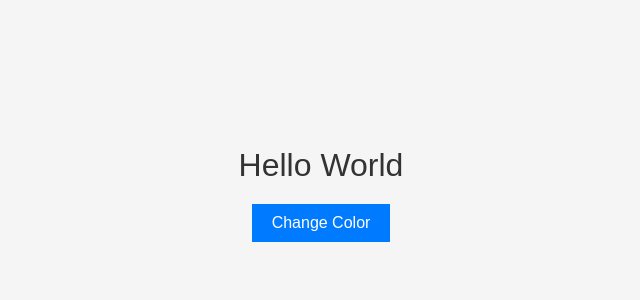
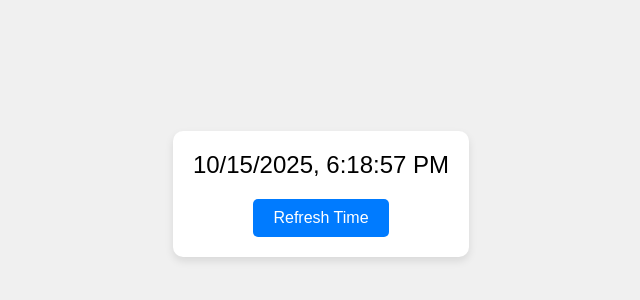
Before and after one commit to 24f3001764/test-task-001, a plain HTML site: page index.html in a window 1280 px wide. Shown: the part 206-506 px from the top of the page, without its empty margins (319-959 px from the left). Drawn offline with Linux system fonts and the light colour scheme.

Commit message:
Update application: Round 2 update

```diff
--- a/index.html
+++ b/index.html
@@ -3,60 +3,54 @@
 <head>
 <meta charset="UTF-8">
 <meta name="viewport" content="width=device-width, initial-scale=1.0">
-    <title>Hello World App</title>
+<title>Date and Time Display</title>
 <style>
   body {
-            font-family: 'Arial', sans-serif;
+    font-family: Arial, sans-serif;
     display: flex;
     justify-content: center;
     align-items: center;
     height: 100vh;
     margin: 0;
-            background-color: #f5f5f5;
+    background-color: #f0f0f0;
   }
   .container {
     text-align: center;
+    padding: 20px;
+    background-color: white;
+    border-radius: 10px;
+    box-shadow: 0 4px 8px rgba(0,0,0,0.1);
   }
-        #helloText {
-            font-size: 2rem;
-            color: #333;
+  .time-display {
+    margin-bottom: 20px;
+    font-size: 24px;
   }
-        #colorButton {
+  .refresh-btn {
     padding: 10px 20px;
-            font-size: 1rem;
-            margin-top: 20px;
+    font-size: 16px;
     cursor: pointer;
     border: none;
+    border-radius: 5px;
     background-color: #007bff;
     color: white;
-            transition: background-color 0.3s ease;
-        }
-        #colorButton:hover {
-            background-color: #0056b3;
   }
 </style>
 </head>
 <body>
 <div class="container">
-        <div id="helloText">Hello World</div>
-        <button id="colorButton" onclick="changeColor()">Change Color</button>
+  <div class="time-display" id="timeDisplay">Loading time...</div>
+  <button class="refresh-btn" id="refreshTime">Refresh Time</button>
 </div>
-
 <script>
-        function changeColor() {
-            const helloText = document.getElementById('helloText');
-            const currentColor = helloText.style.color;
-            helloText.style.color = currentColor === 'red' ? '#333' : 'red';
+  function updateTime() {
+    const now = new Date();
+    document.getElementById('timeDisplay').textContent = now.toLocaleString();
   }
 
-        // Handle URL parameters
-        window.onload = function() {
-            const urlParams = new URLSearchParams(window.location.search);
-            const urlColor = urlParams.get('color');
-            if (urlColor) {
-                document.getElementById('helloText').style.color = urlColor;
-            }
-        };
+  document.getElementById('refreshTime').addEventListener('click', updateTime);
+
+  // Initial time display
+  updateTime();
 </script>
 </body>
 </html>
```
Lines whose indentation alone changed are shown as unchanged.
